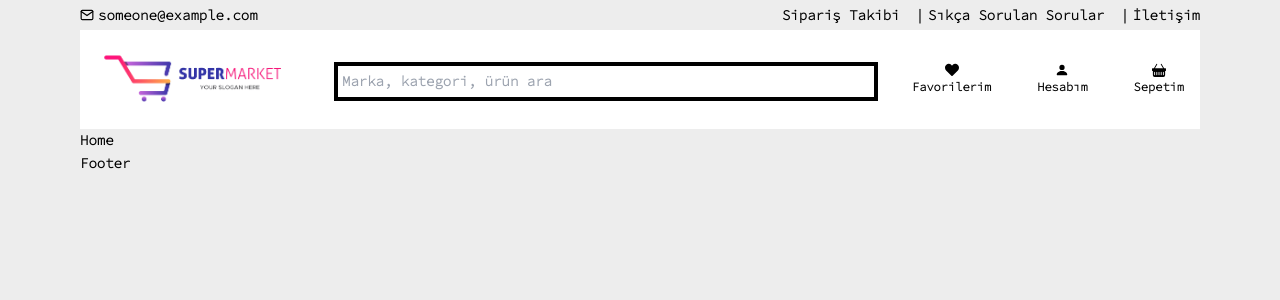
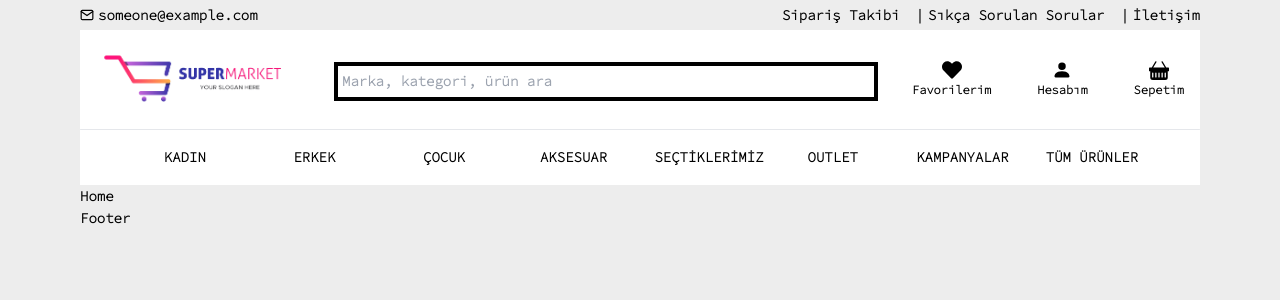
Before and after one commit to furkanng/nextjs-ecommerce-v1, a Next.js app: page / in a window 1280 px wide. Shown: the top 300 px of the page. Built offline with nearby package versions, Linux system fonts and the light colour scheme.

Commit message:
navbar menu added

```diff
--- a/src/components/Header/Header.jsx
+++ b/src/components/Header/Header.jsx
@@ -4,6 +4,7 @@ import { FiMail } from "react-icons/fi";
 
 import style from "./style.module.css";
 import Navbar from "../Navbar/Navbar";
+import Menu from "../Menu";
 
 function Header() {
   return (
--- /dev/null
+++ b/src/components/Menu/index.jsx
@@ -0,0 +1,24 @@
+import { NAVBAR_MENU } from "@/mock";
+import React from "react";
+import styles from "./styles.module.css";
+
+export default function Index() {
+  return (
+    <div className="w-full">
+      <hr class="rounded" />
+      <ul className="pl-10">
+        {NAVBAR_MENU?.map(({ title, id }) => (
+          <div
+            className={styles.liMenuDiv}
+            style={{ display: "inline-block", width: "12%", padding: "16px" }}
+            key={id}
+          >
+            <li className="text-center">
+              <p> {title}</p>
+            </li>
+          </div>
+        ))}
+      </ul>
+    </div>
+  );
+}
--- /dev/null
+++ b/src/components/Menu/styles.module.css
@@ -0,0 +1,4 @@
+.liMenuDiv:hover {
+  background-color: gray;
+  color: white;
+}
--- a/src/components/Navbar/Navbar.jsx
+++ b/src/components/Navbar/Navbar.jsx
@@ -3,13 +3,12 @@ import React from "react";
 import { FaHeart } from "react-icons/fa";
 import { BsFillPersonFill, BsFillBasketFill } from "react-icons/bs";
 import MenuItem from "./MenuItem";
+import Menu from "@/components/Menu";
 
 function Navbar() {
   return (
-    <div
-      className="flex flex-row p-4 w-full justify-between"
-      style={{ backgroundColor: "white" }}
-    >
+    <div style={{ backgroundColor: "white" }}>
+      <div className="flex flex-row p-4 w-full justify-between">
         <div className="flex flex-row">
           <Image src={"/logo.png"} height={196} width={196} alt="logo" />
         </div>
@@ -20,14 +19,19 @@ function Navbar() {
             borderWidth: "4px",
           }}
         >
-        <input className="w-full p-1" placeholder="Marka, kategori, ürün ara" />
+          <input
+            className="w-full p-1"
+            placeholder="Marka, kategori, ürün ara"
+          />
         </div>
 
         <div className="w-1/4 flex flex-row justify-between">
-        <MenuItem icon={<FaHeart />} title={"Favorilerim"} />
-        <MenuItem icon={<BsFillPersonFill />} title={"Hesabım"} />
-        <MenuItem icon={<BsFillBasketFill />} title={"Sepetim"} />
+          <MenuItem icon={<FaHeart size={20} />} title={"Favorilerim"} />
+          <MenuItem icon={<BsFillPersonFill size={20} />} title={"Hesabım"} />
+          <MenuItem icon={<BsFillBasketFill size={20} />} title={"Sepetim"} />
         </div>
+      </div>
+      <Menu />
     </div>
   );
 }
--- /dev/null
+++ b/src/mock/index.jsx
@@ -0,0 +1 @@
+export { default as NAVBAR_MENU } from "./navbarMenu";
--- /dev/null
+++ b/src/mock/navbarMenu.js
@@ -0,0 +1,36 @@
+const NAVBAR_MENU = [
+  {
+    id: 0,
+    title: "KADIN",
+  },
+  {
+    id: 1,
+    title: "ERKEK",
+  },
+  {
+    id: 2,
+    title: "ÇOCUK",
+  },
+  {
+    id: 3,
+    title: "AKSESUAR",
+  },
+  {
+    id: 4,
+    title: "SEÇTİKLERİMİZ",
+  },
+  {
+    id: 5,
+    title: "OUTLET",
+  },
+  {
+    id: 6,
+    title: "KAMPANYALAR",
+  },
+  {
+    id: 7,
+    title: "TÜM ÜRÜNLER",
+  },
+];
+
+export default NAVBAR_MENU;
```
Lines whose indentation alone changed are shown as unchanged.
